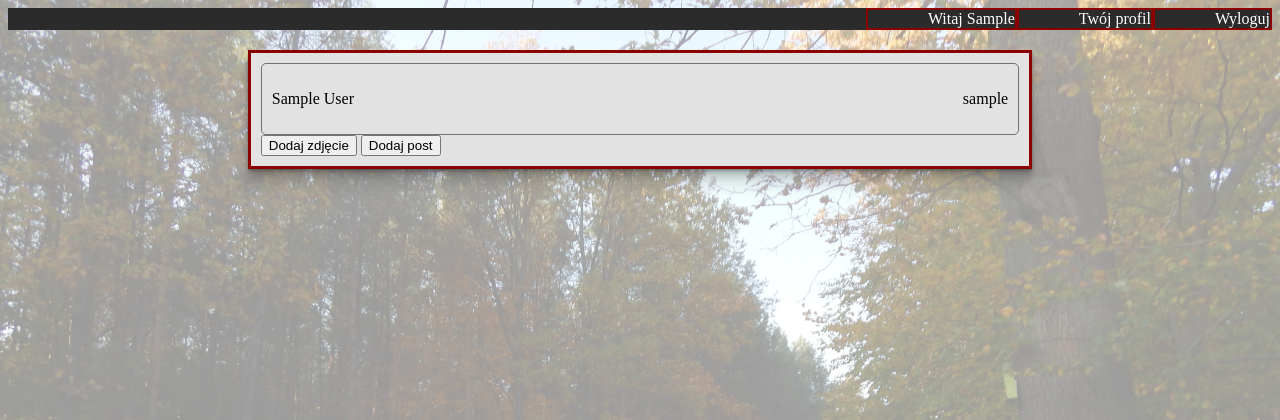
After one commit to borowiecmichal/social_portal, a Django app: a page that uses portal_app/templates/base.html in a window 1280 px wide. The commit adds this page. Shown: the top 420 px of the page. Run offline with Django 3.2, Linux system fonts and the light colour scheme; the visitor is signed in with stand-in values (Sample User, id 1).

Commit message:
user profile page add

```diff
--- a/portal_app/static/styles.css
+++ b/portal_app/static/styles.css
@@ -1,15 +1,3 @@
-.content {
-    margin: auto;
-    margin-top: 20px;
-    width: 60%;
-    border: 3px solid darkred;
-    padding: 10px;
-    box-shadow: 0 1px 1px rgba(0, 0, 0, 0.12),
-    0 2px 2px rgba(0, 0, 0, 0.12),
-    0 4px 4px rgba(0, 0, 0, 0.12),
-    0 8px 8px rgba(0, 0, 0, 0.12),
-    0 16px 16px rgba(0, 0, 0, 0.12);
-}
 
 body::after {
     content: "";
@@ -25,18 +13,57 @@ body::after {
     z-index: -1;
 }
 
+.content {
+    background: #e2e2e2;
+    margin: auto;
+    margin-top: 20px;
+    width: 60%;
+    border: 3px solid darkred;
+    padding: 10px;
+    box-shadow: 0 1px 1px rgba(0, 0, 0, 0.12),
+    0 2px 2px rgba(0, 0, 0, 0.12),
+    0 4px 4px rgba(0, 0, 0, 0.12),
+    0 8px 8px rgba(0, 0, 0, 0.12),
+    0 16px 16px rgba(0, 0, 0, 0.12);
+}
 
-
+#registrationForm label {
+    margin: 10px;
+    width: 90%;
+}
 
 #registrationForm input {
     margin: 10px;
     width: 90%;
 }
 
+#loginForm p{
+    display: flex;
+    justify-content: space-between;
+}
+
+#loginForm label {
+    margin: 10px;
+    width: 30%;
+}
+
+#loginForm input {
+    margin: 10px;
+    width: 60%;
+}
+
+#login-btn{
+    width: 70px;
+    background: indianred;
+    border: #db5050 5px solid;
+    border-radius: 2px;
+}
+
 .navigation{
     display: flex;
     justify-content: flex-end;
-    background: rgba(0,0,0,0.8);
+    align-items: self-end;
+    background: rgb(43, 43, 43);
 }
 .navigation div{
     padding-left: 60px;
@@ -56,8 +83,16 @@ body::after {
 }
 
 .landingButtons button{
-    background: indianred;
+    background: #db5050;
     width: 80%;
     height: 40%;
     font-size: 40px;
 }
+
+.userBoard{
+    display: flex;
+    justify-content: space-between;
+    padding: 10px;
+    border: #727070 solid 1px;
+    border-radius: 5px;
+}
--- a/portal_app/templates/base.html
+++ b/portal_app/templates/base.html
@@ -13,6 +13,7 @@
 <span class="navigation">
     {% if user.is_authenticated %}
         <div>Witaj {{ user.first_name }}</div>
+        <div><a href="{% url 'user-profile' user.username  %}">Twój profil</a></div>
         <div><a href="{% url 'logout' %}">Wyloguj</a></div>
     {% else %}
         <div>Niezalogowany</div>
--- a/portal_app/templates/login.html
+++ b/portal_app/templates/login.html
@@ -5,6 +5,6 @@
     <form id="loginForm" method="post">
         {% csrf_token %}
         {{ form.as_p }}
-        <input type="submit" VALUE="Zaloguj">
+        <input id="login-btn" type="submit" VALUE="Zaloguj">
     </form>
 {% endblock %}
--- /dev/null
+++ b/portal_app/templates/userprofileview.html
@@ -0,0 +1,12 @@
+{% extends 'base.html' %}
+{% block title %}{{ user.first_name }} {{ user.last_name }}{% endblock %}
+{% block content %}
+    <div class="userBoard">
+        <p>{{ user.first_name }} {{ user.last_name }}</p>
+        <p>{{ user.username }}</p>
+    </div>
+    <div class="profileActions">
+        <span><button onclick="location.href='/login'">Dodaj zdjęcie</button></span>
+        <span><button onclick="location.href='/login'">Dodaj post</button></span>
+    </div>
+{% endblock %}
--- a/portal_app/views.py
+++ b/portal_app/views.py
@@ -1,4 +1,5 @@
 from django.contrib.auth import authenticate, login, logout
+from django.contrib.auth.mixins import LoginRequiredMixin
 from django.contrib.auth.models import User
 from django.contrib.auth.password_validation import validate_password
 from django.core.exceptions import ValidationError
@@ -65,3 +66,8 @@ class LogoutView(View):
     def get(self, request):
         logout(request)
         return redirect(reverse('landing'))
+
+
+class UserProfileView(LoginRequiredMixin, View):
+    def get(self, request, username):
+        return render(request, 'userprofileview.html')
--- a/social_portal/urls.py
+++ b/social_portal/urls.py
@@ -15,13 +15,13 @@ Including another URLconf
 """
 from django.contrib import admin
 from django.urls import path
-
-from portal_app.views import LandingView, RegistrationView, LoginView, LogoutView
+from portal_app.views import LandingView, RegistrationView, LoginView, LogoutView, UserProfileView
 
 urlpatterns = [
     path('admin/', admin.site.urls),
     path('', LandingView.as_view(), name='landing'),
     path('login/', LoginView.as_view(), name='login'),
     path('register/', RegistrationView.as_view(), name='register'),
-    path('logout/', LogoutView.as_view(), name='logout'),  # change VIEW!!!!!!!!!!!!!
+    path('logout/', LogoutView.as_view(), name='logout'),
+    path('profile/<str:username>', UserProfileView.as_view(), name='user-profile'),
 ]
```
